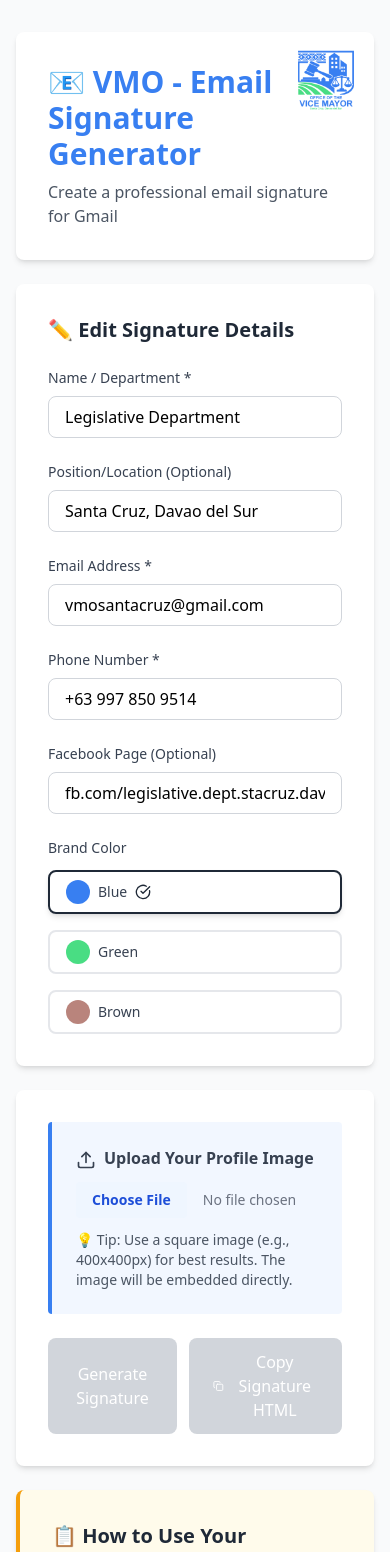
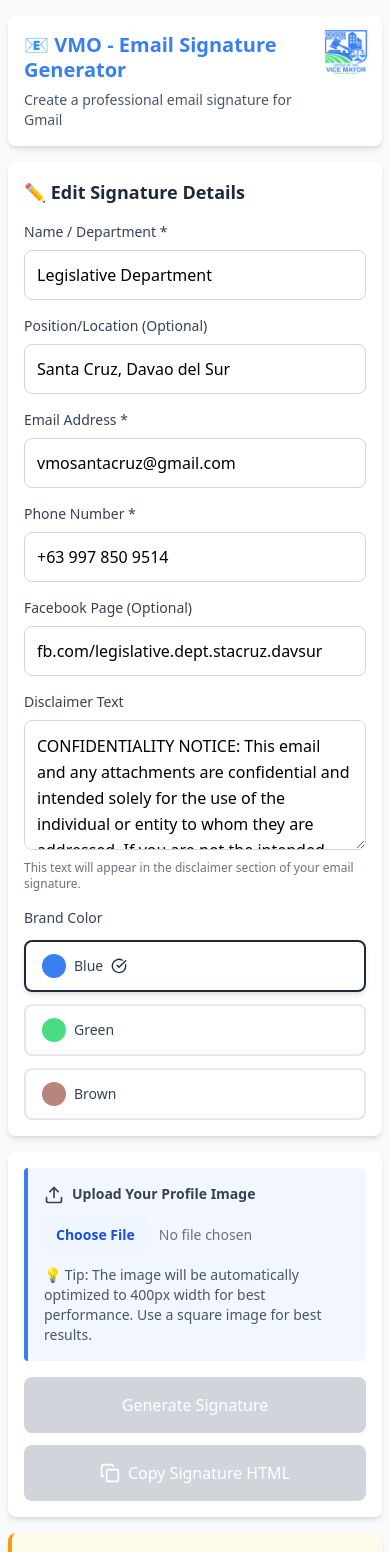
Before and after one commit to dfe0990ngc/vmo-email-signature-generator, a React (Vite) app: page / in a window 390 px wide. Shown: the top 1552 px of the page. Built offline with nearby package versions, Linux system fonts and the light colour scheme.

Commit message:
- Added canvas image optimization

```diff
--- a/src/pages/EmailSignatureGenerator.jsx
+++ b/src/pages/EmailSignatureGenerator.jsx
@@ -7,9 +7,11 @@ import VMOSB from '../assets/fb-cover-WITH-SB-LOGO-Left-Right-wrapped.png';
 
 export default function EmailSignatureGenerator() {
   const [imageBase64, setImageBase64] = useState(null);
+  const [originalImage, setOriginalImage] = useState(null);
   const [isGenerated, setIsGenerated] = useState(false);
   const [copySuccess, setCopySuccess] = useState(false);
   const signatureRef = useRef(null);
+  const canvasRef = useRef(null);
 
   // Editable content
   const [name, setName] = useState('Legislative Department');
@@ -18,6 +20,7 @@ export default function EmailSignatureGenerator() {
   const [phone, setPhone] = useState('+63 997 850 9514');
   const [facebook, setFacebook] = useState('fb.com/legislative.dept.stacruz.davsur');
   const [selectedColor, setSelectedColor] = useState('#387ff1');
+  const [disclaimer, setDisclaimer] = useState('CONFIDENTIALITY NOTICE: This email and any attachments are confidential and intended solely for the use of the individual or entity to whom they are addressed. If you are not the intended recipient, please notify the sender immediately and delete this email. Any unauthorized review, use, disclosure, or distribution is prohibited.');
 
   const colorOptions = [
     { value: '#387ff1', name: 'Blue' },
@@ -25,14 +28,58 @@ export default function EmailSignatureGenerator() {
     { value: '#b9847c', name: 'Brown' }
   ];
 
-  const handleImageUpload = (e) => {
+  // Canvas-based image optimization function
+  const optimizeImage = (file) => {
+    return new Promise((resolve) => {
+      const img = new Image();
+      img.onload = () => {
+        const canvas = document.createElement('canvas');
+        const ctx = canvas.getContext('2d');
+
+        // Calculate new dimensions (target width: 400px)
+        const targetWidth = 400;
+        const aspectRatio = img.height / img.width;
+        const targetHeight = targetWidth * aspectRatio;
+
+        canvas.width = targetWidth;
+        canvas.height = targetHeight;
+
+        // Fill with white background to avoid transparency issues
+        ctx.fillStyle = '#FFFFFF';
+        ctx.fillRect(0, 0, targetWidth, targetHeight);
+
+        // Draw the image on top of white background
+        ctx.drawImage(img, 0, 0, targetWidth, targetHeight);
+
+        // Convert to optimized base64 (JPEG with 0.85 quality for better compression while maintaining quality)
+        const optimizedDataUrl = canvas.toDataURL('image/jpeg', 0.85);
+        resolve(optimizedDataUrl);
+      };
+
+      const reader = new FileReader();
+      reader.onload = (event) => {
+        img.src = event.target.result;
+      };
+      reader.readAsDataURL(file);
+    });
+  };
+
+  const handleImageUpload = async (e) => {
     const file = e.target.files[0];
     if (file) {
+      setOriginalImage(file);
+      try {
+        const optimizedImage = await optimizeImage(file);
+        setImageBase64(optimizedImage);
+      } catch (error) {
+        console.error('Error optimizing image:', error);
+        // Fallback to original method
         const reader = new FileReader();
         reader.onload = (event) => {
           setImageBase64(event.target.result);
         };
         reader.readAsDataURL(file);
+      }
     }
   };
 
@@ -168,28 +215,29 @@ export default function EmailSignatureGenerator() {
           style={{ maxWidth: '500px', background: 'transparent', marginTop: '8px', marginBottom:'8px' }}
         />
 
-        <strong>CONFIDENTIALITY NOTICE:</strong> This email and any attachments are confidential and intended solely for the use of the individual or entity to whom they are addressed. If you are not the intended recipient, please notify the sender immediately and delete this email. Any unauthorized review, use, disclosure, or distribution is prohibited.
+        {disclaimer}
       </div>
     </div>
 
   ) : null;
 
   return (
-    <div className="bg-gray-50 px-4 py-8 min-h-screen">
+    <div className="bg-gray-50 px-2 sm:px-4 py-4 sm:py-8 min-h-screen">
       <div className="mx-auto max-w-4xl">
         {/* Header */}
-        <div className="relative bg-white shadow-md mb-6 p-8 rounded-lg">
-          <h1 className="mb-2 font-bold text-3xl" style={{ color: selectedColor }}>📧 VMO - Email Signature Generator</h1>
-          <p className="text-gray-600">Create a professional email signature for Gmail</p>
-
-          <img src={VmoLogoOrig} alt="Logo" className="top-4 right-4 sm:right-8 absolute w-16 sm:w-24 h-16 sm:h-24" />
+        <div className="relative bg-white shadow-md mb-4 sm:mb-6 p-4 sm:p-8 rounded-lg">
+          <div className="pr-16 sm:pr-24">
+            <h1 className="mb-2 font-bold text-xl sm:text-2xl lg:text-3xl leading-tight" style={{ color: selectedColor }}>📧 VMO - Email Signature Generator</h1>
+            <p className="text-gray-600 text-sm sm:text-base">Create a professional email signature for Gmail</p>
+          </div>
+          <img src={VmoLogoOrig} alt="Logo" className="top-3 right-3 sm:top-4 sm:right-4 lg:right-8 absolute w-12 sm:w-16 lg:w-24 h-12 sm:h-16 lg:h-24" />
         </div>
 
         {/* Content Editor Section */}
-        <div className="bg-white shadow-md mb-6 p-8 rounded-lg">
-          <h2 className="mb-6 font-semibold text-gray-800 text-xl">✏️ Edit Signature Details</h2>
+        <div className="bg-white shadow-md mb-4 sm:mb-6 p-4 sm:p-8 rounded-lg">
+          <h2 className="mb-4 sm:mb-6 font-semibold text-gray-800 text-lg sm:text-xl">✏️ Edit Signature Details</h2>
 
-          <div className="gap-6 grid grid-cols-1 md:grid-cols-2">
+          <div className="gap-4 sm:gap-6 grid grid-cols-1 md:grid-cols-2">
             <div>
               <label className="block mb-2 font-medium text-gray-700 text-sm">
                 Name / Department *
@@ -198,7 +246,7 @@ export default function EmailSignatureGenerator() {
                 type="text"
                 value={name}
                 onChange={(e) => setName(e.target.value)}
-                className="px-4 py-2 border border-gray-300 focus:border-transparent rounded-lg focus:ring-2 focus:ring-blue-500 w-full"
+                className="px-3 sm:px-4 py-3 sm:py-2 border border-gray-300 focus:border-transparent rounded-lg focus:ring-2 focus:ring-blue-500 w-full text-base sm:text-sm"
                 placeholder="Legislative Department"
               />
             </div>
@@ -211,7 +259,7 @@ export default function EmailSignatureGenerator() {
                 type="text"
                 value={location}
                 onChange={(e) => setLocation(e.target.value)}
-                className="px-4 py-2 border border-gray-300 focus:border-transparent rounded-lg focus:ring-2 focus:ring-blue-500 w-full"
+                className="px-3 sm:px-4 py-3 sm:py-2 border border-gray-300 focus:border-transparent rounded-lg focus:ring-2 focus:ring-blue-500 w-full text-base sm:text-sm"
                 placeholder="Santa Cruz, Davao del Sur"
               />
             </div>
@@ -224,7 +272,7 @@ export default function EmailSignatureGenerator() {
                 type="email"
                 value={email}
                 onChange={(e) => setEmail(e.target.value)}
-                className="px-4 py-2 border border-gray-300 focus:border-transparent rounded-lg focus:ring-2 focus:ring-blue-500 w-full"
+                className="px-3 sm:px-4 py-3 sm:py-2 border border-gray-300 focus:border-transparent rounded-lg focus:ring-2 focus:ring-blue-500 w-full text-base sm:text-sm"
                 placeholder="your.email@example.com"
               />
             </div>
@@ -237,7 +285,7 @@ export default function EmailSignatureGenerator() {
                 type="tel"
                 value={phone}
                 onChange={(e) => setPhone(e.target.value)}
-                className="px-4 py-2 border border-gray-300 focus:border-transparent rounded-lg focus:ring-2 focus:ring-blue-500 w-full"
+                className="px-3 sm:px-4 py-3 sm:py-2 border border-gray-300 focus:border-transparent rounded-lg focus:ring-2 focus:ring-blue-500 w-full text-base sm:text-sm"
                 placeholder="+63 997 850 9514"
               />
             </div>
@@ -250,35 +298,51 @@ export default function EmailSignatureGenerator() {
                 type="text"
                 value={facebook}
                 onChange={(e) => setFacebook(e.target.value)}
-                className="px-4 py-2 border border-gray-300 focus:border-transparent rounded-lg focus:ring-2 focus:ring-blue-500 w-full"
+                className="px-3 sm:px-4 py-3 sm:py-2 border border-gray-300 focus:border-transparent rounded-lg focus:ring-2 focus:ring-blue-500 w-full text-base sm:text-sm"
                 placeholder="fb.com/yourpage"
               />
+            </div>
+
+            <div className="md:col-span-2">
+              <label className="block mb-2 font-medium text-gray-700 text-sm">
+                Disclaimer Text
+              </label>
+              <textarea
+                value={disclaimer}
+                onChange={(e) => setDisclaimer(e.target.value)}
+                rows={4}
+                className="px-3 sm:px-4 py-3 sm:py-2 border border-gray-300 focus:border-transparent rounded-lg focus:ring-2 focus:ring-blue-500 w-full resize-vertical text-base sm:text-sm leading-relaxed"
+                placeholder="Enter your confidentiality notice or disclaimer text..."
+              />
+              <p className="mt-1 text-xs text-gray-500">
+                This text will appear in the disclaimer section of your email signature.
+              </p>
             </div>
           </div>
 
           {/* Color Selection */}
-          <div className="mt-6">
+          <div className="mt-4 sm:mt-6">
             <label className="block mb-3 font-medium text-gray-700 text-sm">
               Brand Color
             </label>
-            <div className="flex sm:flex-row flex-col gap-4">
+            <div className="flex flex-col sm:flex-row gap-3 sm:gap-4">
               {colorOptions.map((color) => (
                 <button
                   key={color.value}
                   onClick={() => setSelectedColor(color.value)}
-                  className={`flex items-center gap-2 px-4 py-2 rounded-lg border-2 transition-all ${
+                  className={`flex items-center gap-2 px-4 py-3 sm:py-2 rounded-lg border-2 transition-all touch-manipulation ${
                     selectedColor === color.value
                       ? 'border-gray-800 shadow-md'
-                      : 'border-gray-200 hover:border-gray-300'
+                      : 'border-gray-200 hover:border-gray-300 active:bg-gray-50'
                   }`}
                 >
                   <div
-                    className="rounded-full w-6 h-6"
+                    className="rounded-full w-6 h-6 flex-shrink-0"
                     style={{ backgroundColor: color.value }}
                   />
                   <span className="font-medium text-gray-700 text-sm">{color.name}</span>
                   {selectedColor === color.value && (
-                    <CheckCircle className="w-4 h-4 text-gray-800" />
+                    <CheckCircle className="w-4 h-4 text-gray-800 flex-shrink-0" />
                   )}
                 </button>
               ))}
@@ -287,9 +351,9 @@ export default function EmailSignatureGenerator() {
         </div>
 
         {/* Upload Section */}
-        <div className="bg-white shadow-md mb-6 p-8 rounded-lg">
-          <div className="p-6 border-l-4 rounded" style={{ backgroundColor: `${selectedColor}10`, borderColor: selectedColor }}>
-            <label className="block mb-3 font-semibold text-gray-700">
+        <div className="bg-white shadow-md mb-4 sm:mb-6 p-4 sm:p-8 rounded-lg">
+          <div className="p-4 sm:p-6 border-l-4 rounded" style={{ backgroundColor: `${selectedColor}10`, borderColor: selectedColor }}>
+            <label className="block mb-3 font-semibold text-gray-700 text-sm sm:text-base">
               <Upload className="inline-block mr-2 w-5 h-5" />
               Upload Your Profile Image
             </label>
@@ -297,18 +361,18 @@ export default function EmailSignatureGenerator() {
               type="file"
               accept="image/*"
               onChange={handleImageUpload}
-              className="block hover:file:bg-blue-100 file:bg-blue-50 file:mr-4 file:px-4 file:py-2 file:border-0 file:rounded w-full file:font-semibold text-gray-500 file:text-blue-700 text-sm file:text-sm cursor-pointer"
+              className="block hover:file:bg-blue-100 file:bg-blue-50 file:mr-3 sm:file:mr-4 file:px-3 sm:file:px-4 file:py-2 file:border-0 file:rounded w-full file:font-semibold text-gray-500 file:text-blue-700 text-sm file:text-sm cursor-pointer touch-manipulation"
             />
             <p className="mt-3 text-gray-600 text-sm">
-              💡 Tip: Use a square image (e.g., 400x400px) for best results. The image will be embedded directly.
+              💡 Tip: The image will be automatically optimized to 400px width for best performance. Use a square image for best results.
             </p>
           </div>
 
-          <div className="flex gap-3 mt-6">
+          <div className="flex flex-col sm:flex-row gap-3 sm:gap-3 mt-4 sm:mt-6">
             <button
               onClick={generateSignature}
               disabled={!imageBase64 || !name || !email || !phone}
-              className="disabled:bg-gray-300 px-6 py-3 rounded-lg font-medium text-white transition-colors disabled:cursor-not-allowed"
+              className="disabled:bg-gray-300 px-6 py-4 sm:py-3 rounded-lg font-medium text-white transition-colors disabled:cursor-not-allowed w-full sm:w-auto text-base sm:text-sm touch-manipulation order-1"
               style={{
                 backgroundColor: imageBase64 && name && email && phone ? selectedColor : undefined,
               }}
@@ -318,7 +382,7 @@ export default function EmailSignatureGenerator() {
             <button
               onClick={copySignature}
               disabled={!isGenerated}
-              className="flex items-center gap-2 bg-gray-600 hover:bg-gray-700 disabled:bg-gray-300 px-6 py-3 rounded-lg font-medium text-white transition-colors disabled:cursor-not-allowed"
+              className="flex items-center justify-center gap-2 bg-gray-600 hover:bg-gray-700 disabled:bg-gray-300 px-6 py-4 sm:py-3 rounded-lg font-medium text-white transition-colors disabled:cursor-not-allowed w-full sm:w-auto text-base sm:text-sm touch-manipulation order-2"
             >
               {copySuccess ? (
                 <>
@@ -337,10 +401,12 @@ export default function EmailSignatureGenerator() {
 
         {/* Preview Section */}
         {isGenerated && (
-          <div className="bg-white shadow-md mb-6 p-8 rounded-lg overflow-x-auto">
-            <h2 className="mb-4 font-semibold text-gray-800 text-xl">Preview:</h2>
-            <div className="bg-transparent p-6 border-2 border-gray-300 border-dashed rounded-lg min-w-[500px]">
+          <div className="bg-white shadow-md mb-4 sm:mb-6 p-4 sm:p-8 rounded-lg">
+            <h2 className="mb-4 font-semibold text-gray-800 text-lg sm:text-xl">Preview:</h2>
+            <div className="bg-transparent p-3 sm:p-6 border-2 border-gray-300 border-dashed rounded-lg overflow-x-auto">
+              <div className="min-w-[500px]">
                 {signatureHTML}
+              </div>
             </div>
             <p className="mt-4 text-gray-500 text-sm">
               👆 Select and copy manually if the copy button doesn't work
@@ -349,42 +415,43 @@ export default function EmailSignatureGenerator() {
         )}
 
         {/* Instructions */}
-        <div className="bg-amber-50 shadow-md p-8 border-amber-500 border-l-4 rounded-lg">
-          <h2 className="mb-4 font-bold text-gray-800 text-xl">📋 How to Use Your Signature:</h2>
+        <div className="bg-amber-50 shadow-md p-4 sm:p-8 border-amber-500 border-l-4 rounded-lg">
+          <h2 className="mb-4 font-bold text-gray-800 text-lg sm:text-xl">📋 How to Use Your Signature:</h2>
 
-          <div className="space-y-6">
+          <div className="space-y-4 sm:space-y-6">
             <div>
-              <h3 className="mb-2 font-semibold text-gray-700">Step 1: Enter Your Details</h3>
-              <ul className="space-y-1 ml-4 text-gray-600 list-disc list-inside">
+              <h3 className="mb-2 font-semibold text-gray-700 text-base sm:text-lg">Step 1: Enter Your Details</h3>
+              <ul className="space-y-1 ml-4 text-gray-600 list-disc list-inside text-sm sm:text-base">
                 <li>Fill in your name, email, phone, and other details</li>
-                <li>Upload your profile photo (recommended size: <strong>400px × 400px</strong>)</li>
+                <li>Customize your disclaimer text if needed</li>
+                <li>Upload your profile photo (automatically optimized to <strong>400px width</strong>)</li>
               </ul>
             </div>
 
             <div>
-              <h3 className="mb-2 font-semibold text-gray-700">Step 2: Generate Your Signature</h3>
-              <ul className="space-y-1 ml-4 text-gray-600 list-disc list-inside">
+              <h3 className="mb-2 font-semibold text-gray-700 text-base sm:text-lg">Step 2: Generate Your Signature</h3>
+              <ul className="space-y-1 ml-4 text-gray-600 list-disc list-inside text-sm sm:text-base">
                 <li>Click the <strong>"Generate Signature"</strong> button</li>
                 <li>Preview your signature with your details and photo</li>
               </ul>
             </div>
 
             <div>
-              <h3 className="mb-2 font-semibold text-gray-700">Step 3: Copy and Paste</h3>
-              <ul className="space-y-1 ml-4 text-gray-600 list-disc list-inside">
+              <h3 className="mb-2 font-semibold text-gray-700 text-base sm:text-lg">Step 3: Copy and Paste</h3>
+              <ul className="space-y-1 ml-4 text-gray-600 list-disc list-inside text-sm sm:text-base">
                 <li>Click <strong>"Copy Signature"</strong></li>
                 <li>Go to Gmail and compose a new email</li>
                 <li>Paste the signature <strong>directly below your email body</strong></li>
               </ul>
             </div>
 
-            <div className="bg-white mt-4 p-4 border border-amber-200 rounded">
-              <h3 className="mb-2 font-semibold text-gray-700">ℹ️ Important Notes:</h3>
-              <ul className="space-y-1 ml-4 text-gray-600 list-disc list-inside">
-                <li><strong>Do not use Gmail Settings signature editor</strong> – the look may change due to Gmail’s formatting.</li>
+            <div className="bg-white mt-4 p-3 sm:p-4 border border-amber-200 rounded">
+              <h3 className="mb-2 font-semibold text-gray-700 text-base sm:text-lg">ℹ️ Important Notes:</h3>
+              <ul className="space-y-1 ml-4 text-gray-600 list-disc list-inside text-sm sm:text-base">
+                <li><strong>Do not use Gmail Settings signature editor</strong> – the look may change due to Gmail's formatting.</li>
                 <li>Always paste the signature <strong>manually</strong> when sending emails.</li>
-                <li>If you’ve already used it before, you can also copy the signature from your <strong>previously sent emails</strong> instead of regenerating.</li>
-                <li>For best results, keep your photo <strong>square (400×400px)</strong> so it looks clean in Gmail.</li>
+                <li>If you've already used it before, you can also copy the signature from your <strong>previously sent emails</strong> instead of regenerating.</li>
+                <li>Images are automatically optimized for faster loading and smaller file sizes.</li>
               </ul>
             </div>
           </div>
```
Lines whose indentation alone changed are shown as unchanged.
